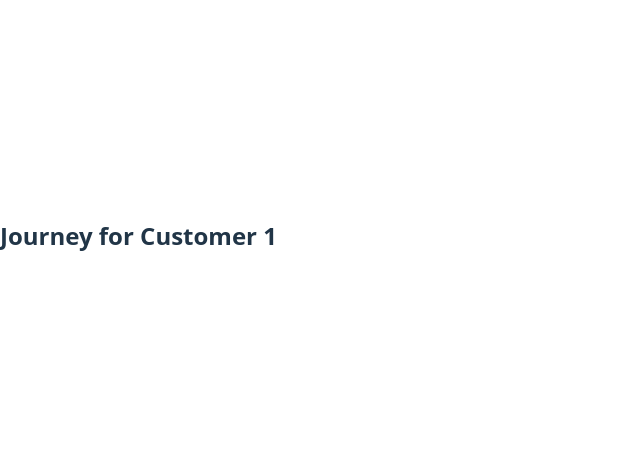
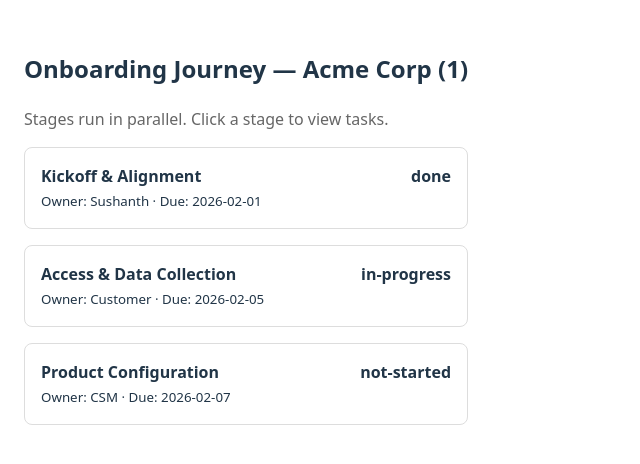
Before and after one commit to psysush10/onboarding-journey-spa, a React app: page /journey/1 in a window 1280 px wide. Shown: the part 164-628 px from the top of the page, without its empty margins (0-640 px from the left). Built offline with nearby package versions, Linux system fonts and the light colour scheme; the HTML template or start-up script is replaced by a standard one.

Commit message:
ui: add linear-style onboarding journey view

```diff
--- a/src/pages/Journey.jsx
+++ b/src/pages/Journey.jsx
@@ -1,6 +1,99 @@
 import { useParams } from "react-router-dom";
+import { useState } from "react";
+
+const journeyData = {
+  customerName: "Acme Corp",
+  stages: [
+    {
+      id: "kickoff",
+      name: "Kickoff & Alignment",
+      status: "done",
+      owner: "Sushanth",
+      dueDate: "2026-02-01",
+      tasks: [
+        { id: 1, title: "Schedule kickoff call", done: true },
+        { id: 2, title: "Share onboarding plan", done: true },
+      ],
+    },
+    {
+      id: "data",
+      name: "Access & Data Collection",
+      status: "in-progress",
+      owner: "Customer",
+      dueDate: "2026-02-05",
+      tasks: [
+        { id: 3, title: "Provide admin access", done: false },
+        { id: 4, title: "Upload sample data", done: false },
+      ],
+    },
+    {
+      id: "config",
+      name: "Product Configuration",
+      status: "not-started",
+      owner: "CSM",
+      dueDate: "2026-02-07",
+      tasks: [
+        { id: 5, title: "Configure workflows", done: false },
+        { id: 6, title: "Set user roles", done: false },
+      ],
+    },
+  ],
+};
+
+function Stage({ stage }) {
+  const [open, setOpen] = useState(false);
+
+  return (
+    <div
+      style={{
+        border: "1px solid #ddd",
+        borderRadius: "8px",
+        padding: "16px",
+        marginBottom: "16px",
+      }}
+    >
+      <div
+        style={{ display: "flex", justifyContent: "space-between", cursor: "pointer" }}
+        onClick={() => setOpen(!open)}
+      >
+        <div>
+          <h4 style={{ margin: 0 }}>{stage.name}</h4>
+          <small>
+            Owner: {stage.owner} · Due: {stage.dueDate}
+          </small>
+        </div>
+        <strong>{stage.status}</strong>
+      </div>
+
+      {open && (
+        <ul style={{ marginTop: "12px" }}>
+          {stage.tasks.map((task) => (
+            <li key={task.id}>
+              {task.done ? "✅" : "⬜️"} {task.title}
+            </li>
+          ))}
+        </ul>
+      )}
+    </div>
+  );
+}
 
 export default function Journey() {
   const { customerId } = useParams();
-  return <h2>Journey for Customer {customerId}</h2>;
+
+  return (
+    <div style={{ padding: "24px", maxWidth: "800px", margin: "0 auto" }}>
+      <h2>
+        Onboarding Journey — {journeyData.customerName} ({customerId})
+      </h2>
+
+      <p style={{ color: "#666" }}>
+        Stages run in parallel. Click a stage to view tasks.
+      </p>
+
+      {journeyData.stages.map((stage) => (
+        <Stage key={stage.id} stage={stage} />
+      ))}
+    </div>
+  );
 }
```
